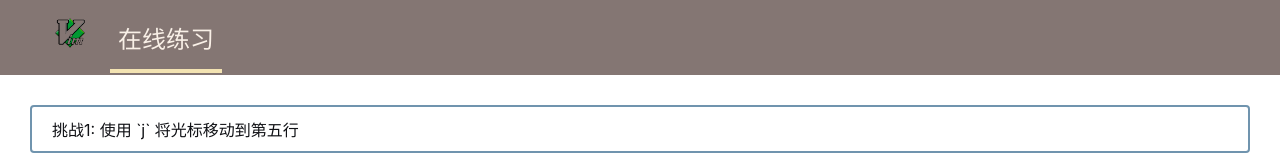
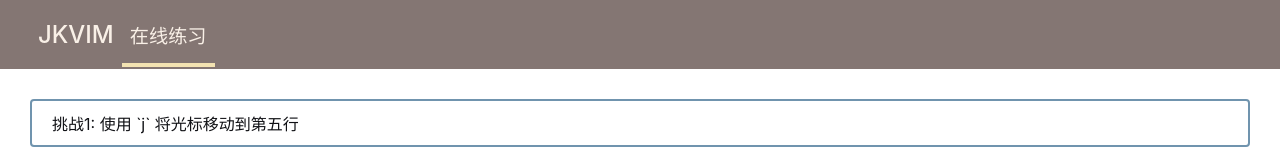
Before and after one commit to jkvim/jkvim, a React (Vite) app: page /kata-detail in a window 1280 px wide. Shown: the top 160 px of the page. Built offline with nearby package versions, Linux system fonts and the light colour scheme.

Commit message:
feature: update logo

```diff
--- a/src/layouts/NavBar.css
+++ b/src/layouts/NavBar.css
@@ -9,7 +9,7 @@
 .navbar__links {
   display: flex;
   color: var(--light--color);
-  font-size: 1.5rem;
+  font-size: 1.2rem;
   text-decoration: none;
   font-weight: 500;
   width: auto;
@@ -32,10 +32,9 @@
 
 .navbar__logo {
   font-size: 36px;
-  font-weight: bold;
+  font-weight: 500;
   color: var(--light--color);
+  font-size: 1.5rem;
+  text-decoration: none;
+  padding: 10px 8px;
 }
-
-.navbar__logo-icon {
-  width: 80px;
-}
--- a/src/layouts/NavBar.tsx
+++ b/src/layouts/NavBar.tsx
@@ -11,11 +11,7 @@ export default () => {
 
   return (
     <div className="navbar">
-      <div className="navbar__logo">
-        <Link to="/">
-          <img src={logo} className="navbar__logo-icon" />
-        </Link>
-      </div>
+      <Link to="/" className="navbar__logo"> JKVIM </Link>
       <Link to="/kata-detail" className="navbar__links" getProps={isActive}>
         在线练习
       </Link>
```
